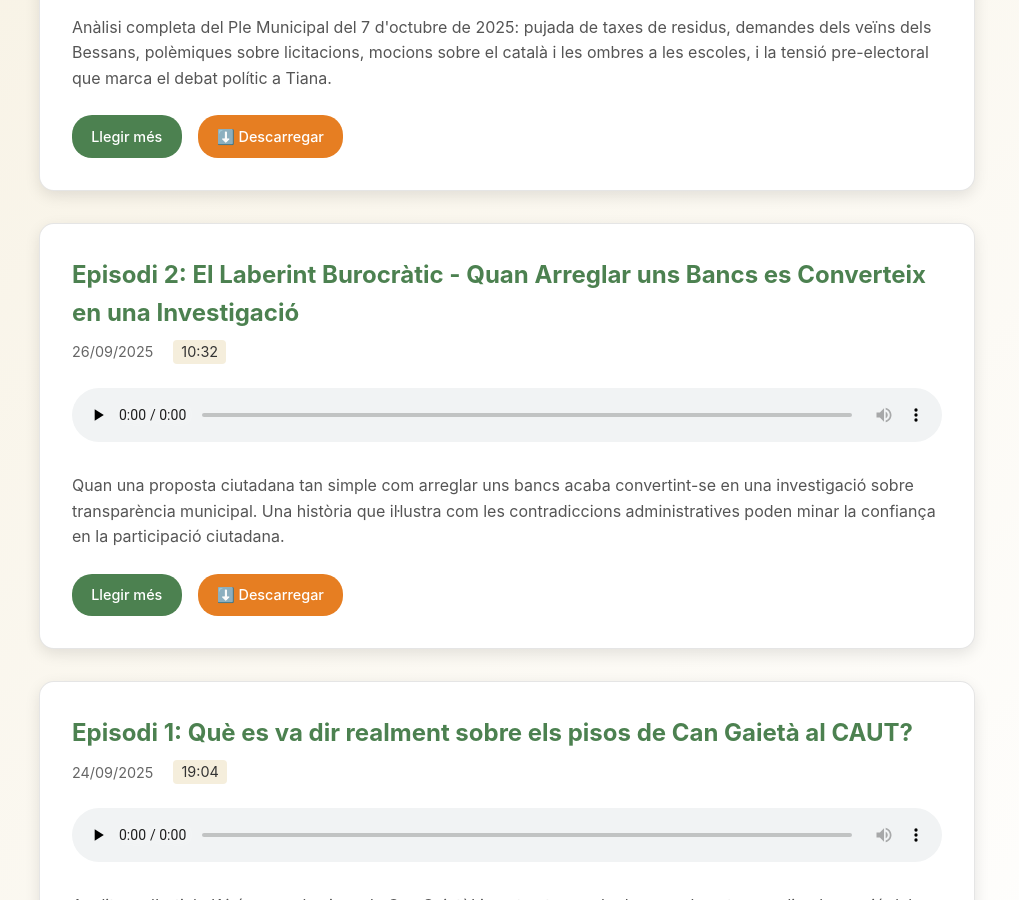
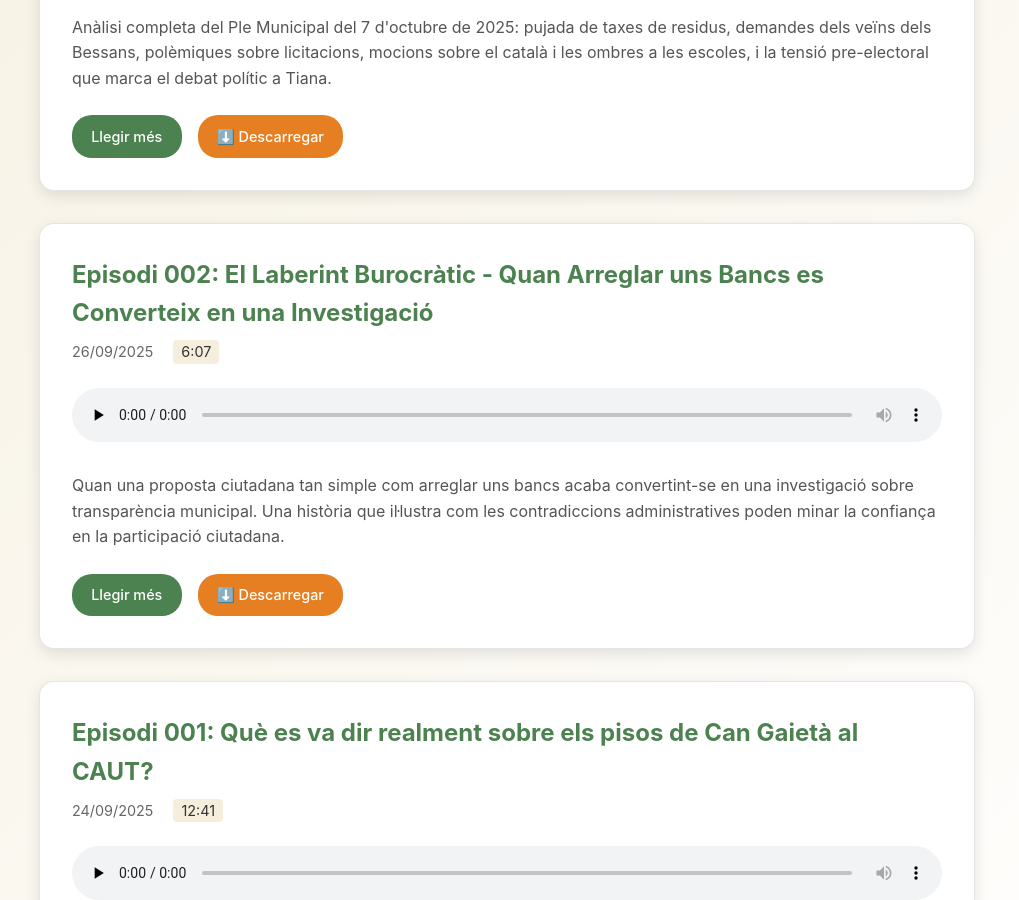
Before and after one commit to cangaieta/podcast, a Jekyll site: the page built from episodis.md, in a window 1280 px wide and 900 px high, scrolled down 867 px. Shown: the whole window, without its empty margins (133-1152 px from the left). Built offline with Jekyll 4.4.1, drawn with Linux system fonts in a browser that asks for light colours.

Commit message:
Fix: uniformitzar format episodis i corregir durades
Canvis aplicats:
- Episodi 1 → Episodi 001 (format unificat)
- Episodi 2 → Episodi 002 (format unificat)
- Durada episodi 001: 19:04 → 12:41 (corregida)
- Durada episodi 002: 10:32 → 6:07 (corregida)

Tots els episodis ara segueixen el format "Episodi 00X:"

🤖 Generated with [Claude Code](https://claude.com/claude-code)

Co-Authored-By: Claude <noreply@anthropic.com>

```diff
--- a/_episodes/001-pisos-can-gaieta-caut.md
+++ b/_episodes/001-pisos-can-gaieta-caut.md
@@ -1,7 +1,7 @@
 ---
-title: "Episodi 1: Què es va dir realment sobre els pisos de Can Gaietà al CAUT?"
+title: "Episodi 001: Què es va dir realment sobre els pisos de Can Gaietà al CAUT?"
 date: '2025-09-24'
-duration: '19:04'
+duration: '12:41'
 audio_file: '001-pisos-can-gaieta-caut.mp3'
 description: "Analitzem l'article 'Així seran els pisos de Can Gaietà' i contrastem amb el que realment es va dir a la sessió del CAUT. Una exploració sobre comunicació, transparència i participació veïnal."
 episode_number: 1
--- a/_episodes/002-el-laberint-burocratic.md
+++ b/_episodes/002-el-laberint-burocratic.md
@@ -1,7 +1,7 @@
 ---
-title: "Episodi 2: El Laberint Burocràtic - Quan Arreglar uns Bancs es Converteix en una Investigació"
+title: "Episodi 002: El Laberint Burocràtic - Quan Arreglar uns Bancs es Converteix en una Investigació"
 date: "2025-09-26"
-duration: "10:32"
+duration: "6:07"
 audio_file: "002-el-laberint-burocratic.mp3"
 description: "Quan una proposta ciutadana tan simple com arreglar uns bancs acaba convertint-se en una investigació sobre transparència municipal. Una història que il·lustra com les contradiccions administratives poden minar la confiança en la participació ciutadana."
 episode_number: 2
```
